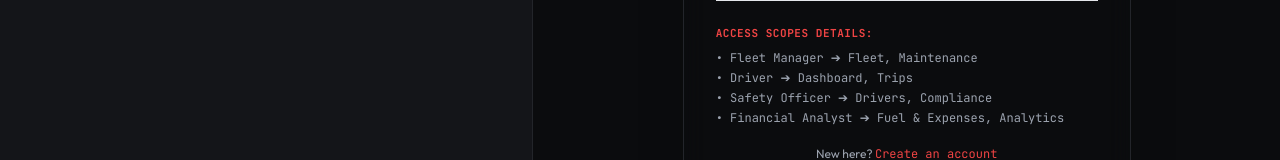
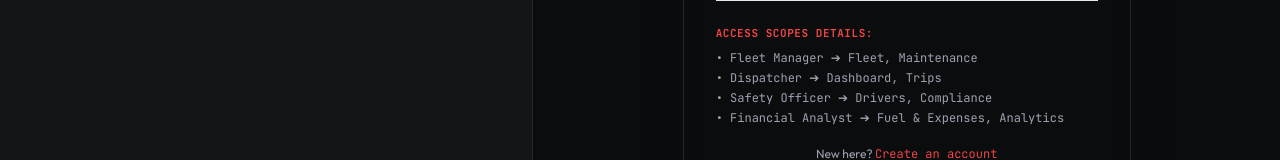
Before and after one commit to aloksisodiya/Odoo26_alok_arjav_gautam, a React (Vite) app in the folder frontend/: page /login in a window 1280 px wide. Shown: the part 535-695 px from the top of the page. Built offline with nearby package versions, Linux system fonts and the light colour scheme.

Commit message:
fix(login): replace Driver with Dispatcher in Access Scopes list

```diff
--- a/frontend/src/components/Login.jsx
+++ b/frontend/src/components/Login.jsx
@@ -280,7 +280,7 @@ const Login = () => {
             </h4>
             <ul className="space-y-1 text-xs text-gray-400 font-mono">
               <li>• Fleet Manager ➔ Fleet, Maintenance</li>
-              <li>• Driver ➔ Dashboard, Trips</li>
+              <li>• Dispatcher ➔ Dashboard, Trips</li>
               <li>• Safety Officer ➔ Drivers, Compliance</li>
               <li>• Financial Analyst ➔ Fuel & Expenses, Analytics</li>
             </ul>
```
